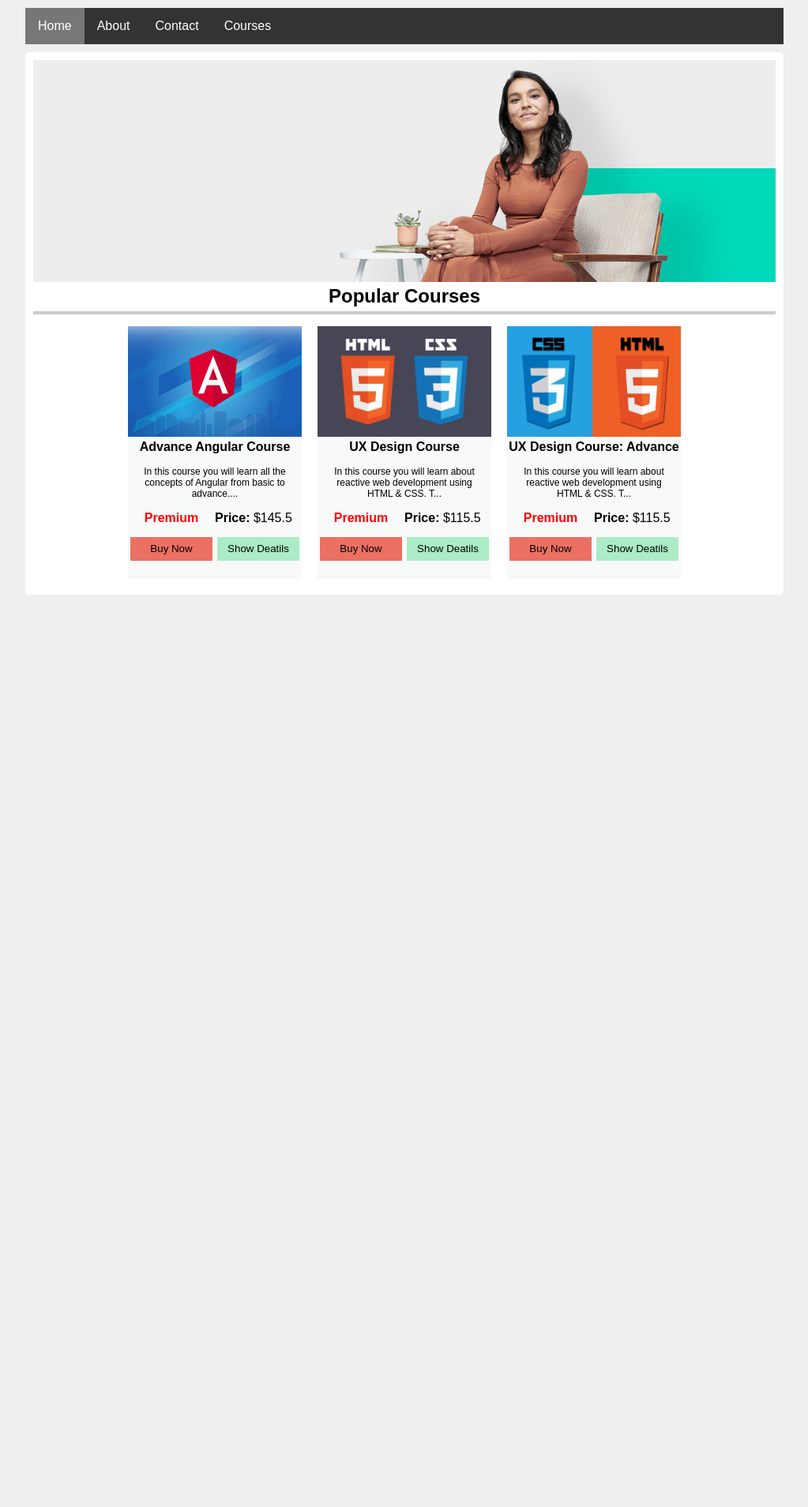
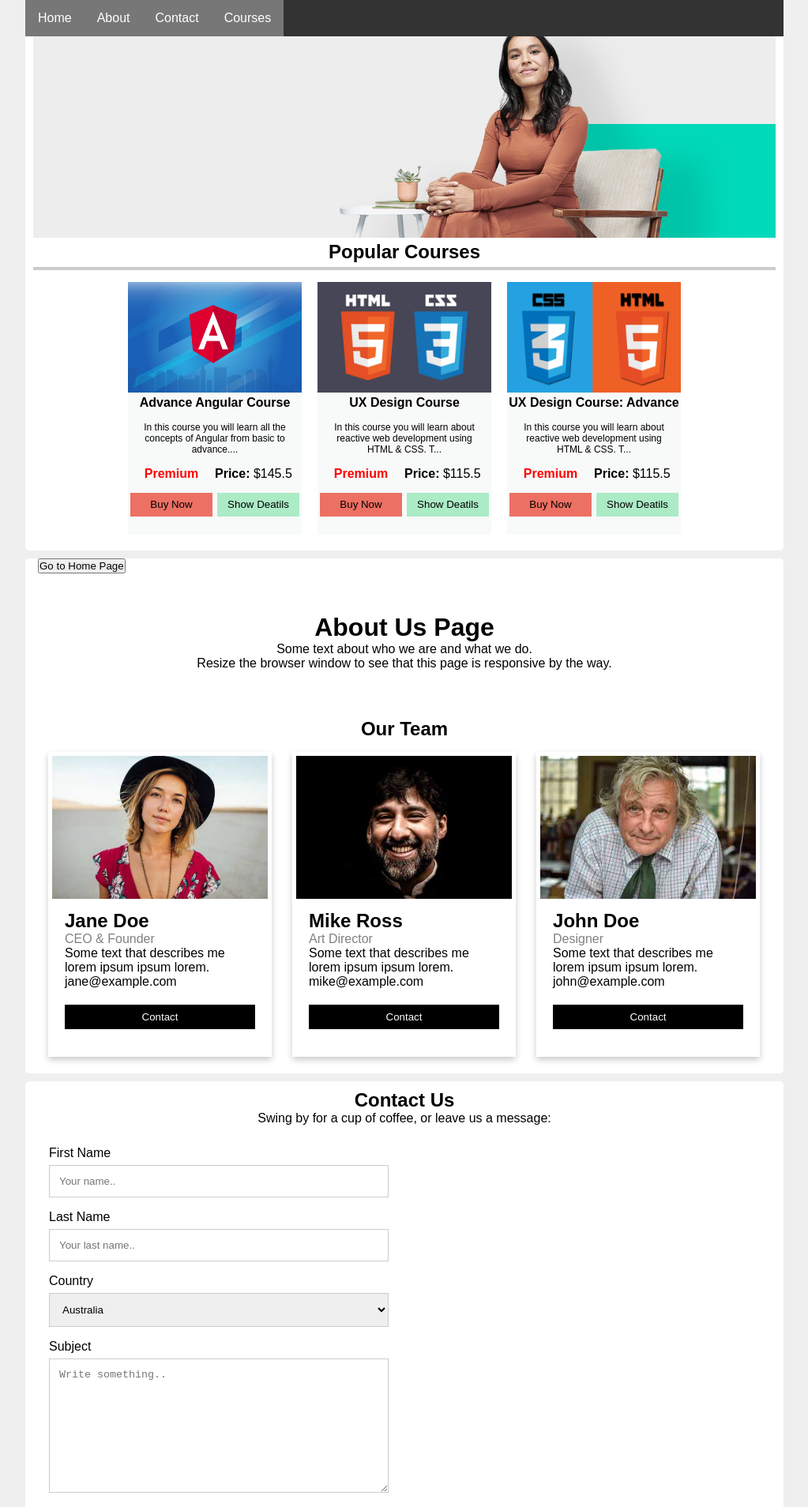
Before and after one commit to googray/ngfeatures-basic, an Angular app: page / in a window 1280 px wide. Shown: the top 1908 px of the page at 79% size, without its empty margins (128-1151 px from the left). Before the commit the page ends 800 px from the top, so only its background shows below. Built offline with nearby package versions, Linux system fonts and the light colour scheme.

Commit message:
passing fragments

```diff
--- a/src/app/app.component.css
+++ b/src/app/app.component.css
@@ -8,6 +8,12 @@ ul {
   padding: 0;
   overflow: hidden;
   background-color: #333;
+}
+
+.nav-container {
+  position: fixed;
+  top: 0px;
+  width: 960px;
 }
 
 li {
--- a/src/app/app.component.html
+++ b/src/app/app.component.html
@@ -1,27 +1,39 @@
 <div class="main-container">
   <div class="nav-container">
     <ul>
+      <!-- <li routerLinkActive="active" [routerLinkActiveOptions]="{ exact: true }">
+        <a routerLink="">Home</a>
+      </li>
+      <li [routerLinkActive]="'active'">
+        <a [routerLink]="'/About'">About</a>
+      </li>
+      <li routerLinkActive="active">
+        <a [routerLink]="['/Contact']">Contact</a>
+      </li>
+      <li routerLinkActive="active"><a routerLink="/Courses">Courses</a></li> -->
       <li routerLinkActive="active" [routerLinkActiveOptions]="{ exact: true }">
-        <a routerLink="">Home</a>
+        <a routerLink="" fragment="Home">Home</a>
       </li>
       <!-- localhost:4200/Home -->
       <li [routerLinkActive]="'active'">
-        <a [routerLink]="'/About'">About</a>
+        <a routerLink="" fragment="About">About</a>
       </li>
       <!-- localhost:4200/About -->
       <li routerLinkActive="active">
-        <a [routerLink]="['/Contact']">Contact</a>
+        <a routerLink="" fragment="Contact">Contact</a>
       </li>
       <!-- localhost:4200/Contact -->
-      <li routerLinkActive="active"><a routerLink="/Courses">Courses</a></li>
+      <li routerLinkActive="active">
+        <a routerLink="" fragment="Courses">Courses</a>
+      </li>
       <!-- localhost:4200/Courses -->
     </ul>
   </div>
   <div class="component-container">
-    <!-- <app-home></app-home>
-      <app-about></app-about>
-      <app-contact></app-contact>
-      <app-courses></app-courses> -->
-    <router-outlet></router-outlet>
+    <app-home id="Home"></app-home>
+    <app-about id="About"></app-about>
+    <app-contact id="Contact"></app-contact>
+    <app-courses id="Courses"></app-courses>
+    <!-- <router-outlet></router-outlet> -->
   </div>
 </div>
--- a/src/app/app.component.ts
+++ b/src/app/app.component.ts
@@ -1,10 +1,24 @@
-import { Component } from '@angular/core';
+import { Component, OnInit } from '@angular/core';
+import { ActivatedRoute } from '@angular/router';
 
 @Component({
   selector: 'app-root',
   templateUrl: './app.component.html',
   styleUrls: ['./app.component.css'],
 })
-export class AppComponent {
+export class AppComponent implements OnInit {
   title = 'AngularRouting';
+
+  constructor(private route: ActivatedRoute) {}
+
+  ngOnInit() {
+    this.route.fragment.subscribe((value) => {
+      console.log(value);
+      this.jumpTo(value);
+    });
+  }
+
+  jumpTo(section: string | null) {
+    document.getElementById(section!)?.scrollIntoView({ behavior: 'smooth' });
+  }
 }
```
